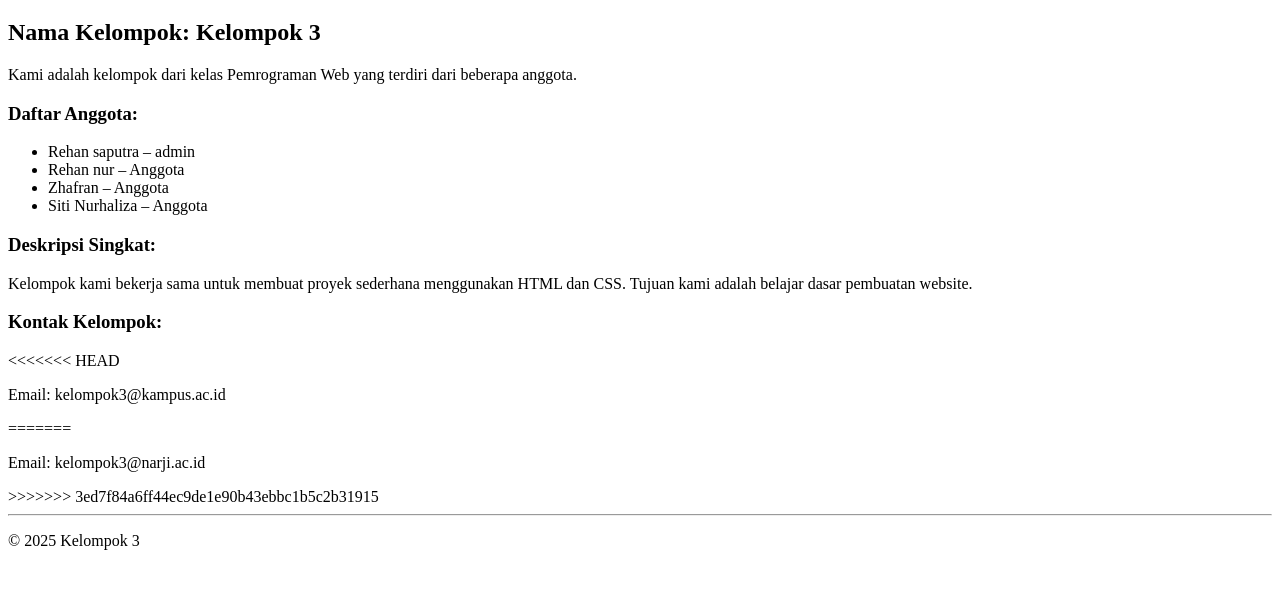
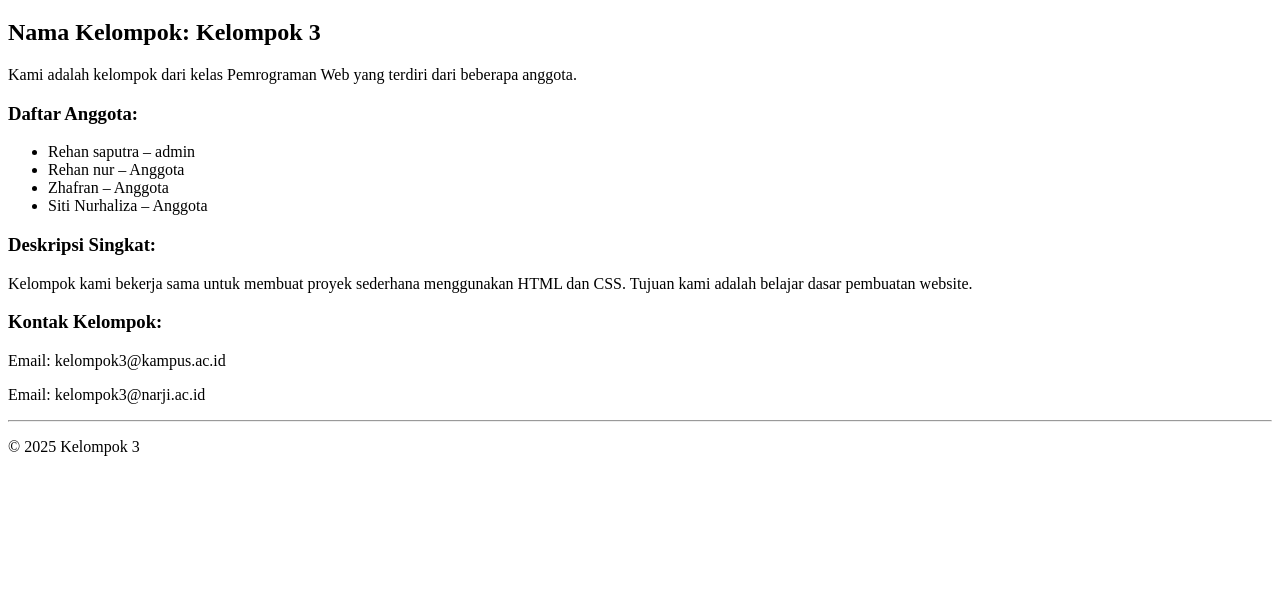
Before and after one commit to saputrarayhan63928-eng/tugas_kelompok3_day5, a plain HTML site: page about.html in a window 1280 px wide. Shown: the part 61-650 px from the top of the page. Drawn offline with Linux system fonts and the light colour scheme.

Commit message:
konflik tlh di hapus
sdh

```diff
--- a/about.html
+++ b/about.html
@@ -22,11 +22,8 @@
     Tujuan kami adalah belajar dasar pembuatan website.</p>
 
     <h3>Kontak Kelompok:</h3>
-<<<<<<< HEAD
     <p>Email: kelompok3@kampus.ac.id</p>
-=======
     <p>Email: kelompok3@narji.ac.id</p>
->>>>>>> 3ed7f84a6ff44ec9de1e90b43ebbc1b5c2b31915
 
     <hr>
     <p>&copy; 2025 Kelompok 3</p>
```
